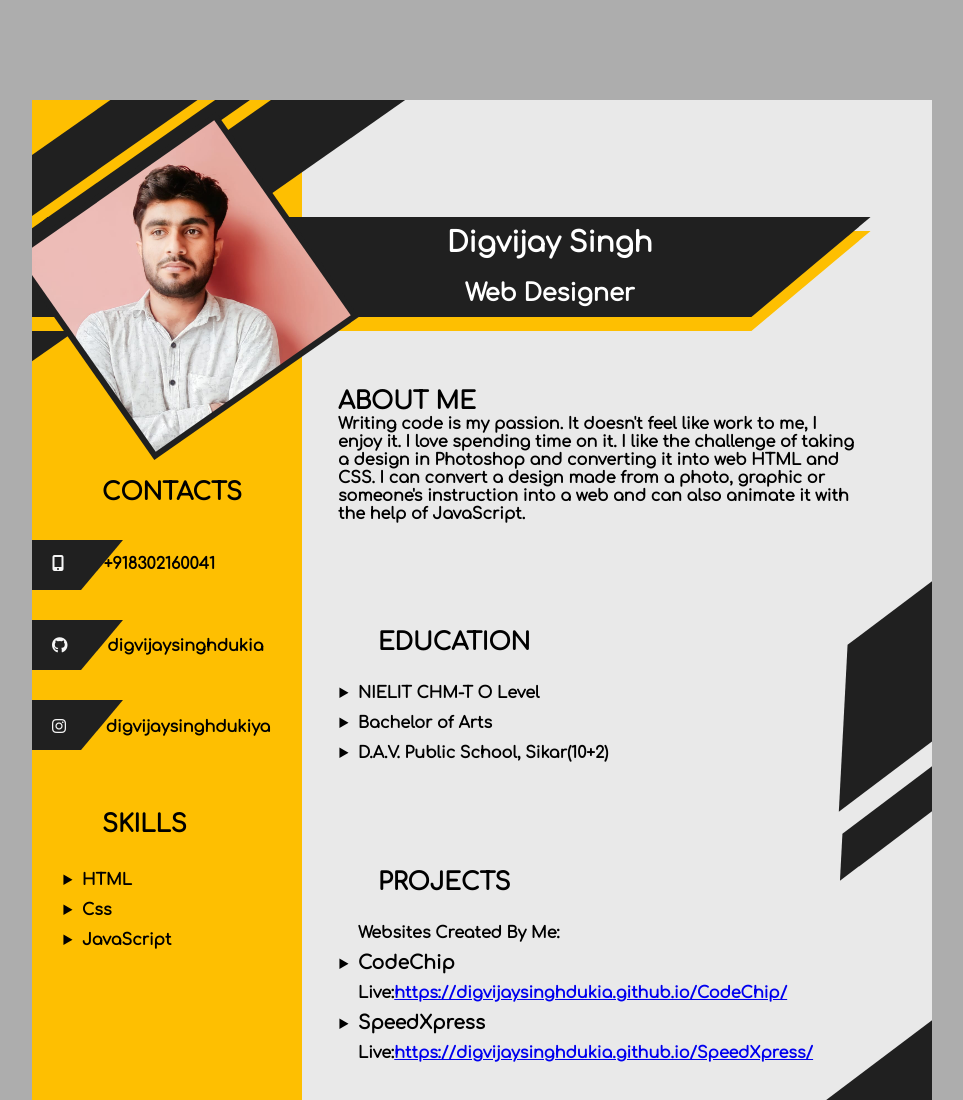
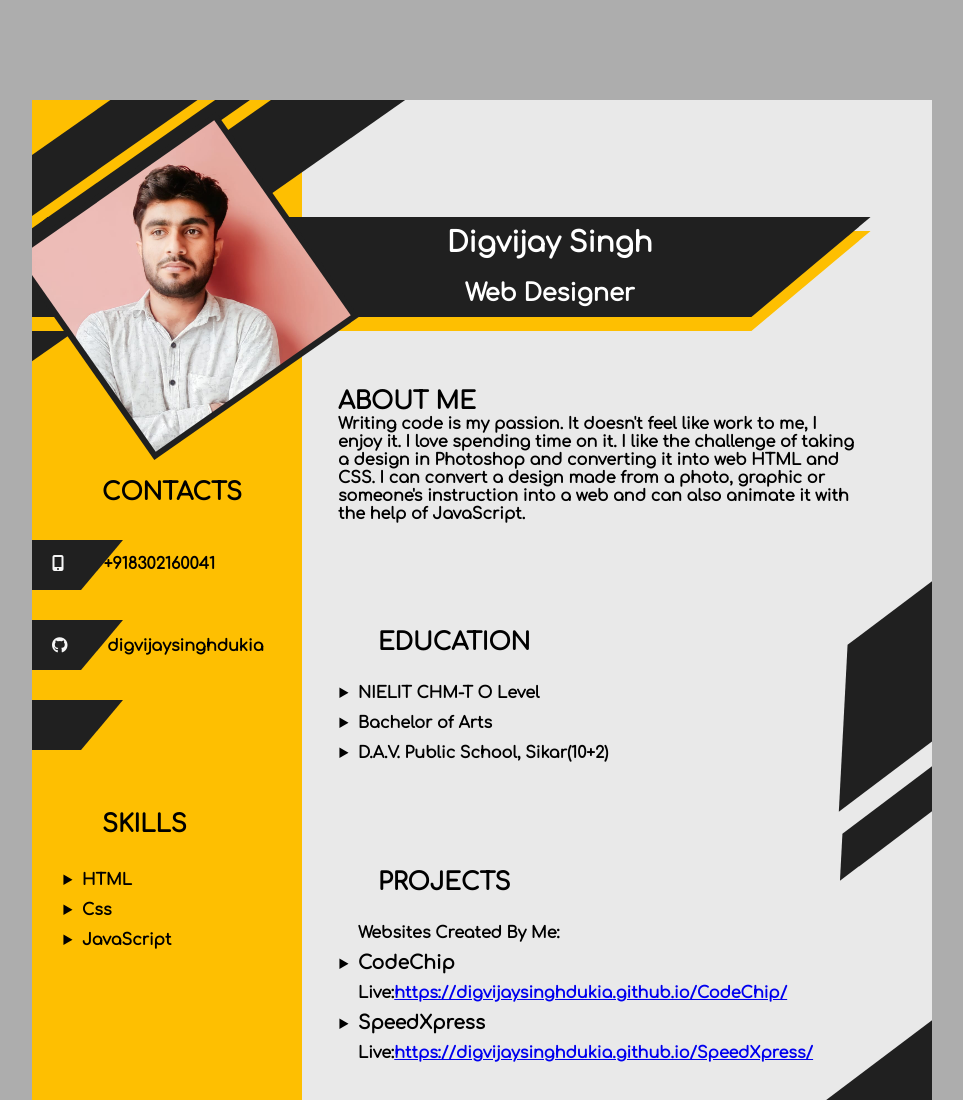
Before and after one commit to digvijaysinghdukia/resume, a plain HTML site: page index.htm in a window 1280 px wide. Shown: the top 1100 px of the page, without its empty margins (158-1121 px from the left). Drawn offline with Linux system fonts and the light colour scheme.

Commit message:
Update index.htm

```diff
--- a/index.htm
+++ b/index.htm
@@ -231,13 +231,7 @@
 			top: 537px;
   			left: 20px;
 		}
-		#insta{
-			position: absolute;
-			width: 250px;
-			height: 36px;
-			top: 618px;
-  			left: 20px;
-		}
+
 		#skills{
 			position: absolute;
 			width: 100px;
@@ -280,7 +274,6 @@
 			<div id="contact"><h2>CONTACTS</h2></div>
 			<div id="mobile"><i class="fa-solid fa-mobile-screen-button i-adject"></i> <span class="deatils-adject">+918302160041</span></div>
 			<div id="github"><i class="fa-brands fa-github i-adject"></i> <span class="deatils-adject">digvijaysinghdukia</span></div>
-			<div id="insta"><i class="fa-brands fa-instagram i-adject"></i> <span class="deatils-adject">digvijaysinghdukiya</span></div>
 			<div id="skills"><h2>SKILLS</h2></div>
 			<div id="skills-list">
 				<ul style="list-style-type: disclosure-closed;">
```
